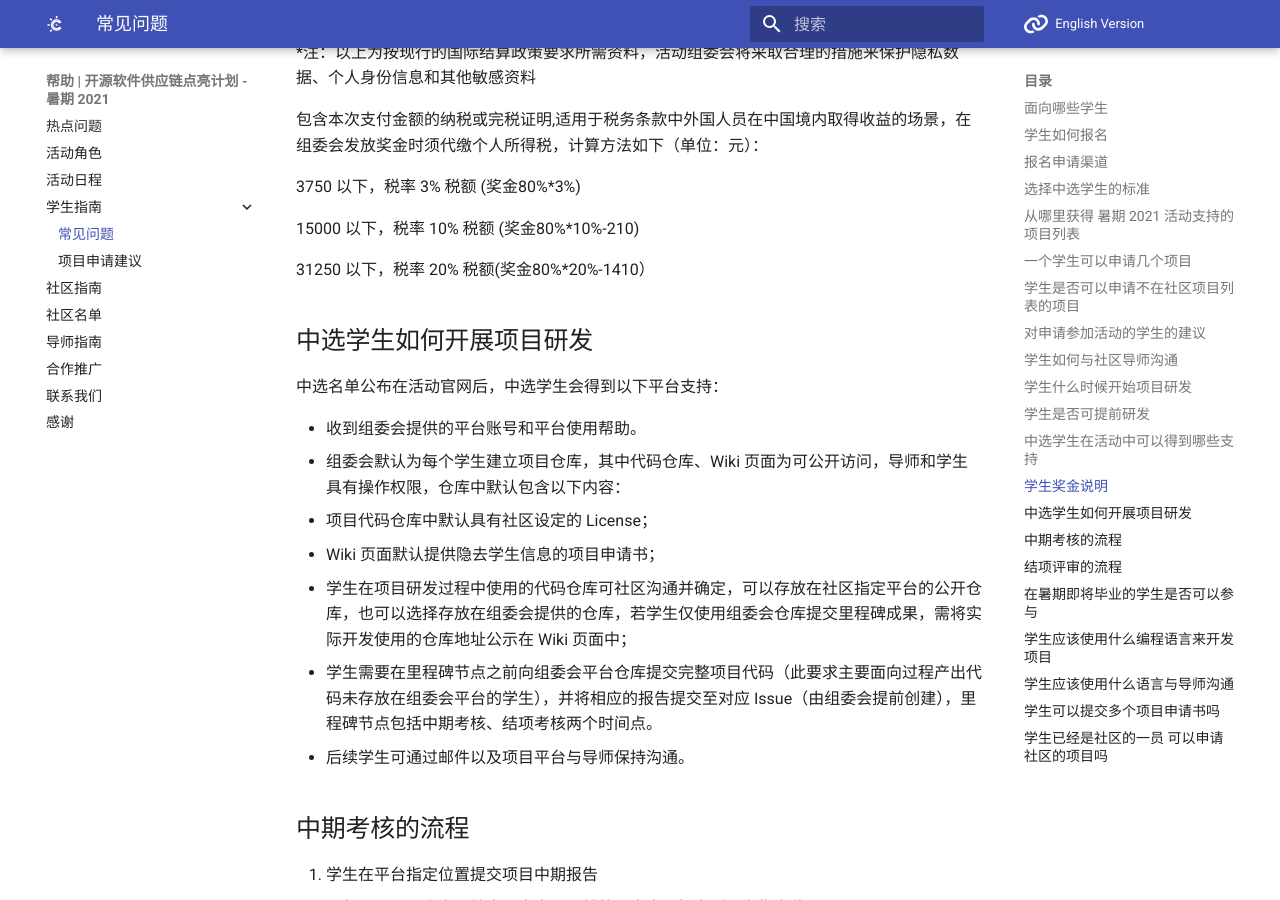
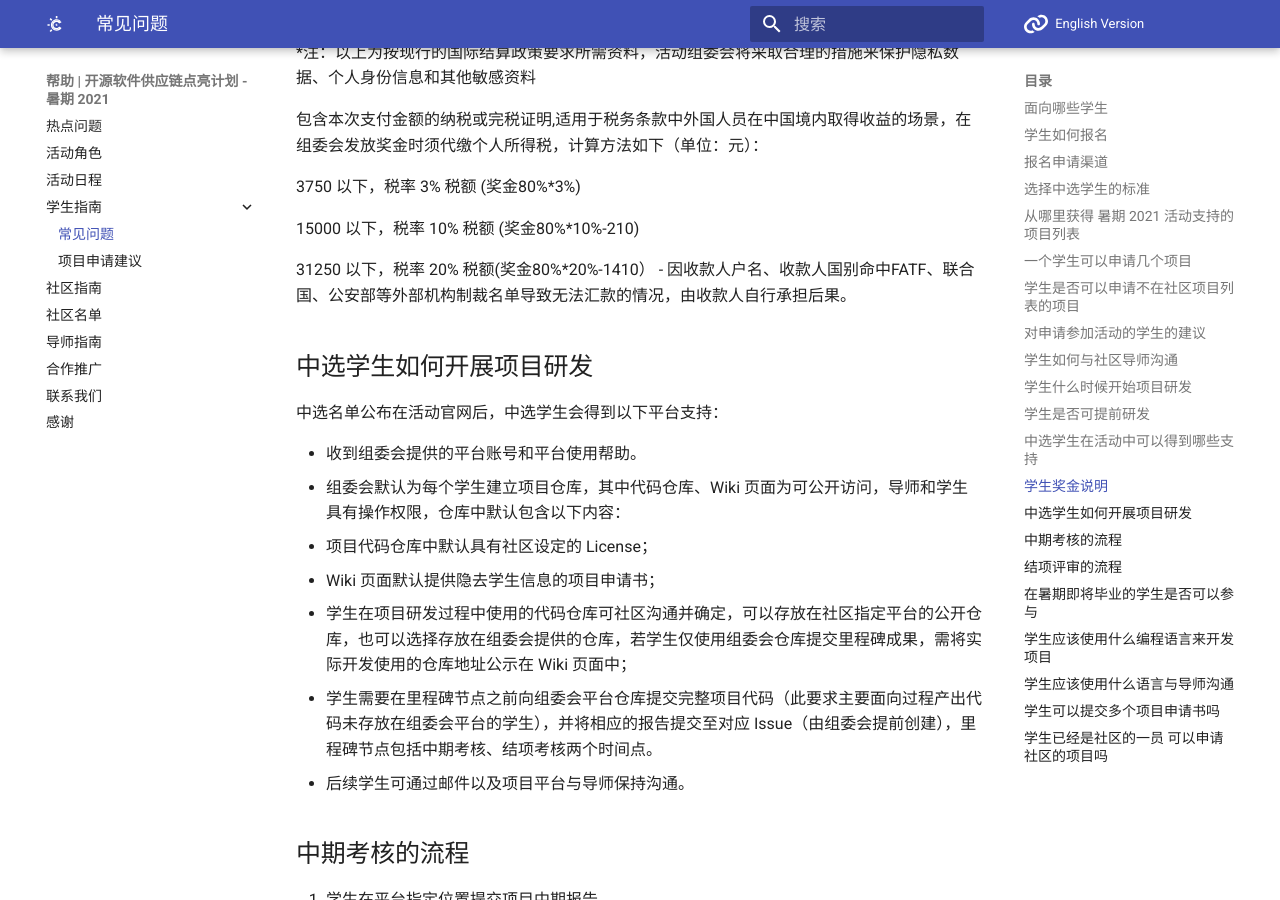
Before and after one commit to summer-ospp/help, an MkDocs documentation site: the page built from docs/student.md, in a window 1280 px wide and 900 px high, scrolled down 3388 px. Built offline with MkDocs 1.6.1 and Material for MkDocs 9.7.7, drawn with Linux system fonts in a browser that asks for light colours; comment, search, counter and statistics services are not loaded.

Commit message:
Update student.md

```diff
--- a/docs/student.md
+++ b/docs/student.md
@@ -110,6 +110,7 @@
   15000 以下，税率 10% 税额 (奖金80%*10%-210)
 
   31250 以下，税率 20% 税额(奖金80%*20%-1410）
+  - 因收款人户名、收款人国别命中FATF、联合国、公安部等外部机构制裁名单导致无法汇款的情况，由收款人自行承担后果。
 
 ## 中选学生如何开展项目研发
 
```
